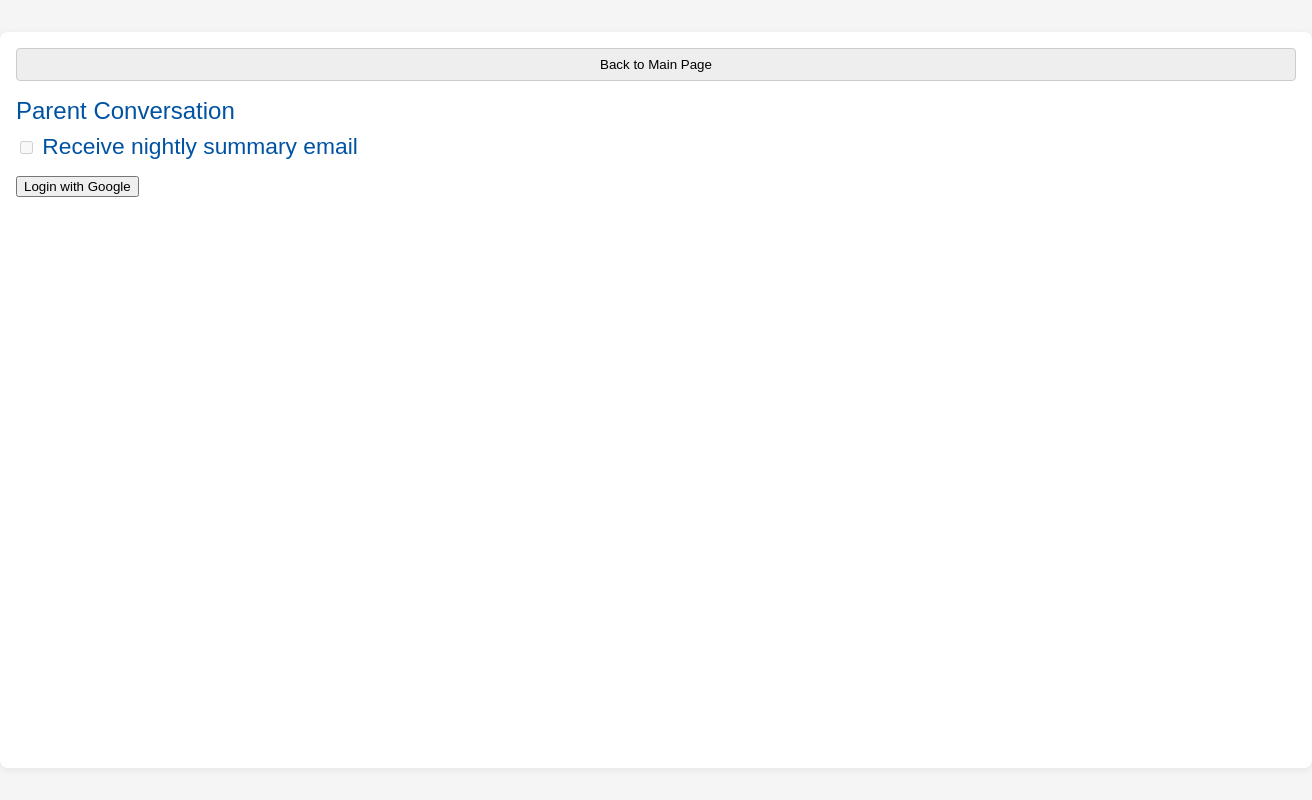
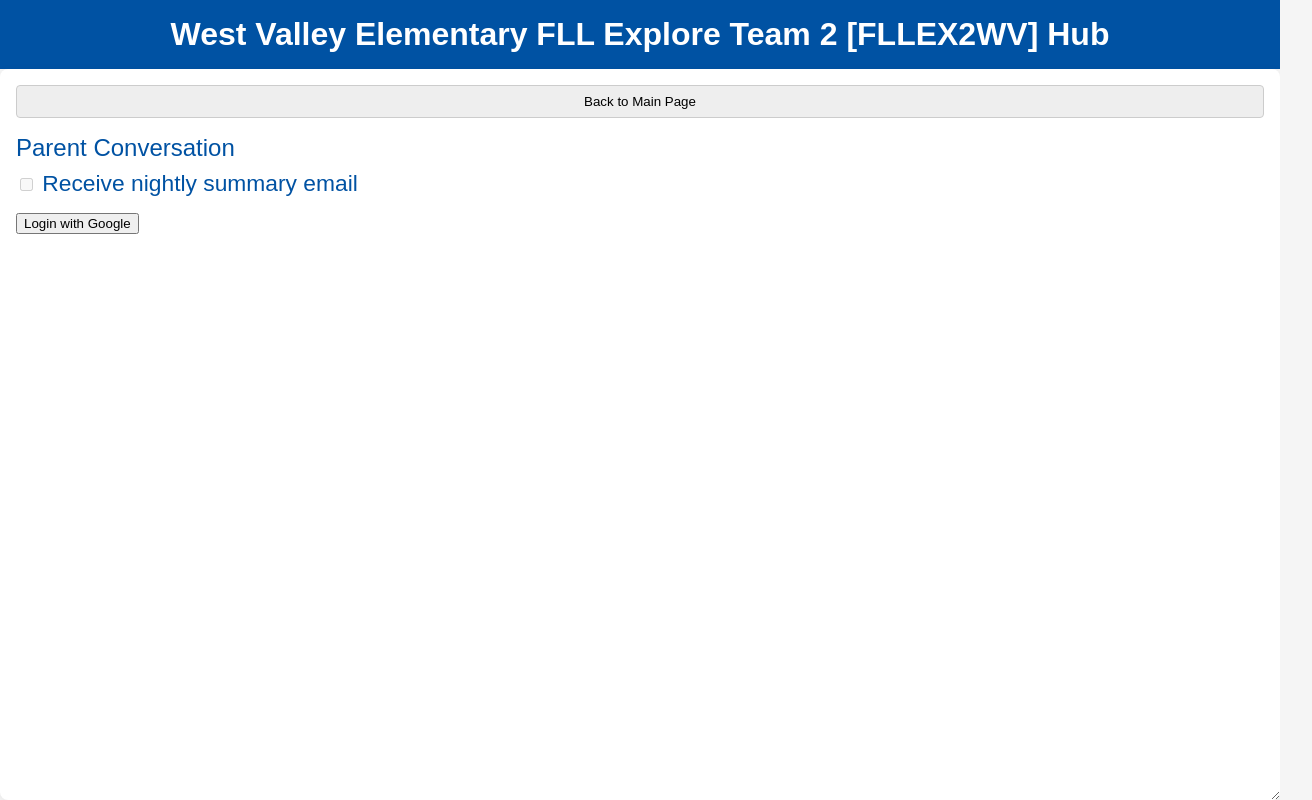
Before and after one commit to vikasy/fll-explore-team-hub, a plain HTML site: page parent_conversation.html in a window 1280 px wide. Shown: the whole page, 1312 px wide, since content can reach past the window. Drawn offline with Linux system fonts and the light colour scheme; no server answers.

Commit message:
UI: Add team header for consistent branding across pages

```diff
--- a/parent_conversation.html
+++ b/parent_conversation.html
@@ -20,19 +20,20 @@
       flex-direction: column;
     }
       .chat-container {
-      flex: 1 1 auto;
-      height: 100%;
-      max-height: none;
-      min-height: 400px;
         width: 100%;
-      max-width: 100%;
-      margin: 2rem auto;
+        max-width: 100vw;
+        margin: 0;
         background: #fff;
         border-radius: 8px;
         box-shadow: 0 2px 8px #0001;
         padding: 1rem;
         display: flex;
         flex-direction: column;
+        height: 100%;
+        min-height: 400px;
+        resize: both;
+        overflow: auto;
+        box-sizing: border-box;
       }
     .chat-header { font-size: 1.5rem; color: #0052a3; margin-bottom: 1rem; }
     .chat-messages {
@@ -64,6 +65,9 @@
   </style>
 </head>
 <body>
+  <header style="background:#0052a3;color:#fff;padding:1rem;text-align:center;">
+    <h1 style="margin:0;">West Valley Elementary FLL Explore Team 2 [FLLEX2WV] Hub</h1>
+  </header>
   <div class="chat-container">
     <button onclick="window.location.href='index.html'" style="margin-bottom:1rem;padding:0.5rem 1rem;background:#eee;border:1px solid #ccc;border-radius:4px;cursor:pointer;float:right;">Back to Main Page</button>
     <div class="chat-header">
```
Lines whose indentation alone changed are shown as unchanged.
